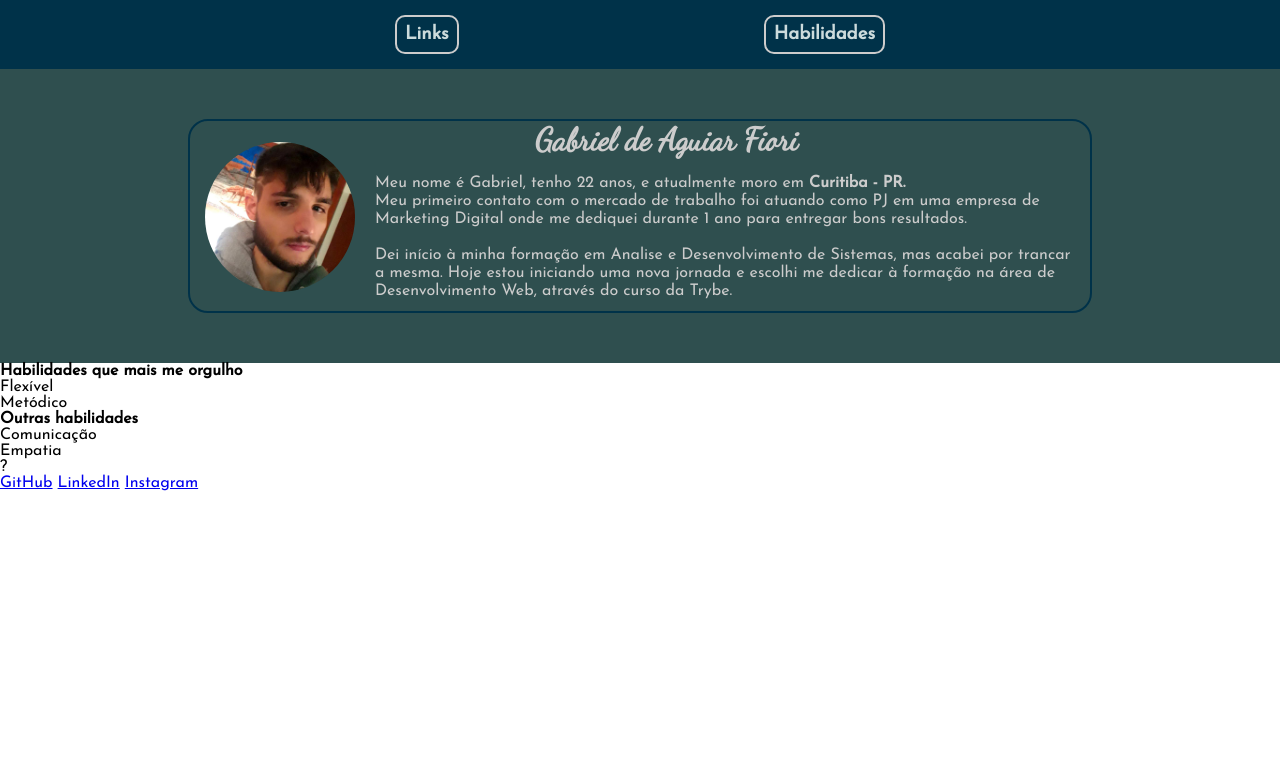
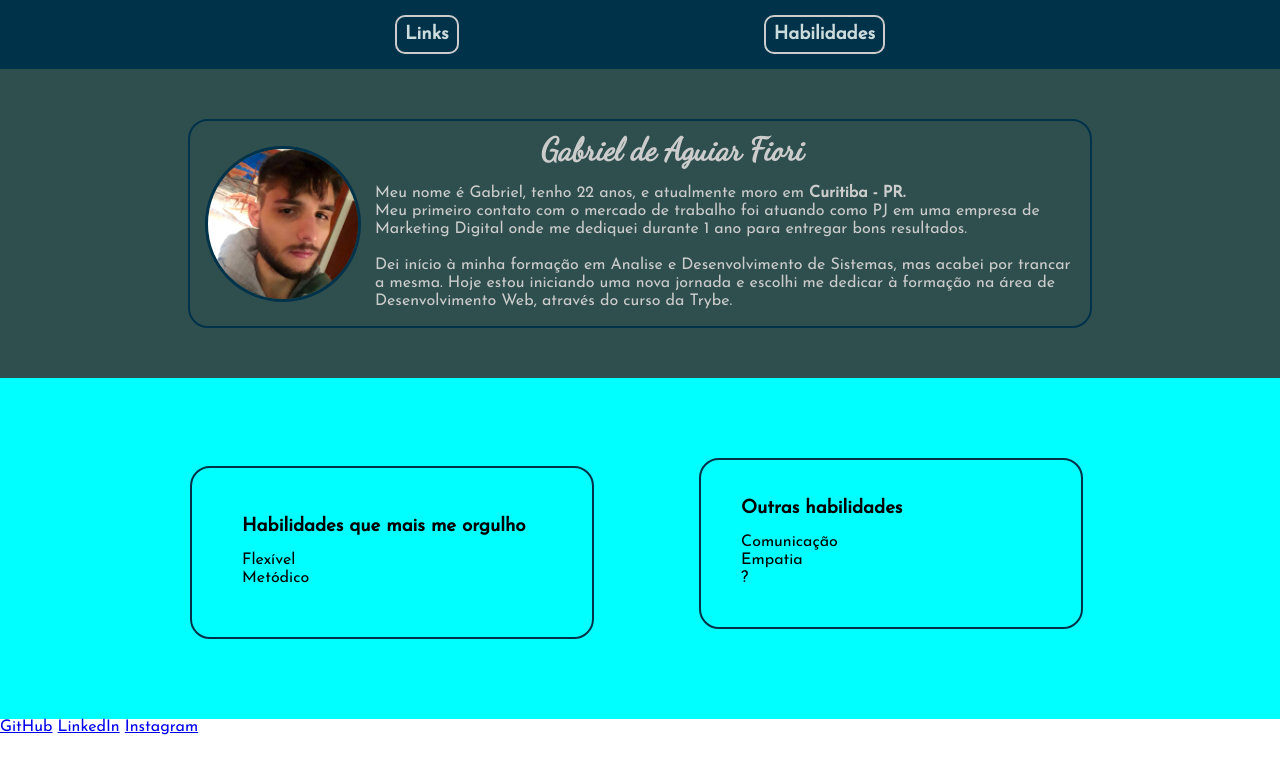
Before and after one commit to Gabriel-AFiori/Gabriel-AFiori.github.io, a plain HTML site: page index.html in a window 1280 px wide. Drawn offline with Linux system fonts and the light colour scheme.

Commit message:
Inicio de estilizacao prefooter

```diff
--- a/index.html
+++ b/index.html
@@ -17,6 +17,7 @@
 </head>
 
 <body>
+    <!-- Parte superior que agraga o bloco de links e habilidades -->
     <div class="header">
         <div>
             <h3>Links</h3>
@@ -24,8 +25,9 @@
         </div>
     </div>
 
+    <!-- Parte que integra minha foto, nome e descricao -->
     <div class="subheader">
-        <div class="subheader-eu">
+        <div class="subheader-int">
             <img src="./images/foto.png" alt="minha foto">
             <h1>Gabriel de Aguiar Fiori</h1>
             <p>
@@ -41,19 +43,31 @@
             </p>
         </div>
     </div>
-    <div>
-        <h4>Habilidades que mais me orgulho</h4>
+
+    <!-- Parte que agraga minhas habilidades -->
+    <div class="prefooter">
+        <div class="prefooter-int">
+
+            <div class="ulp">
+                <h3>Habilidades que mais me orgulho</h3>
                 <ul>
                     <li>Flexível</li>
                     <li>Metódico</li>
                 </ul>
-        <h4>Outras habilidades</h4>
+            </div>
+
+            <div class="uls">
+                <h3>Outras habilidades</h3>
                 <ul>
                     <li>Comunicação</li>
                     <li>Empatia</li>
                     <li>?</li>
                 </ul>
             </div>
+        </div>
+    </div>
+
+    <!-- Parte que agraga os links de redes -->
     <div>
         <a href="https://github.com/Gabriel-AFiori" target="_blank" rel="noopener noreferrer">GitHub</a>
         <a href="https://www.linkedin.com/in/gabriel-de-aguiar-fiori/" target="_blank"
--- a/style.css
+++ b/style.css
@@ -37,28 +37,63 @@ body{
     padding: 50px;
     background-color: darkslategrey;
 }
-.subheader-eu {
+.subheader-int {
     width: 900px;
-    height: 190px;
+    height: 205px;
     margin: auto;
     border: 2px solid #003249;
     border-radius: 20px;
     color: #ccc;
 }
-.subheader-eu h1 {
+.subheader-int h1 {
     font-family: 'Dancing Script', cursive;
     display: inline-block;
     margin-left: 180px;
+    margin-top: 10px;
 }
-.subheader-eu img {
+.subheader-int img {
     width: 150px;
     float: left;
-    margin-top: 21px;
+    margin-top: 25px;
     margin-left: 15px;
     border-radius: 100px;
+    border: 3px solid #003249;
+
 }
-.subheader-eu p {
+.subheader-int p {
     padding: 15px;
     margin-left: 170px;
     line-height: 18px;
 }
+.prefooter {
+    background-color: aqua;
+    padding: 50px;
+}
+.prefooter-int {
+    width: 900px;
+    padding: 30px;
+    margin: auto;
+}
+.prefooter-int li {
+    list-style: none;
+}
+.prefooter-int .ulp {
+    display: inline-block;
+    width: 300px;
+    padding: 50px;
+    border: 2px solid #003249;
+    border-radius: 20px;
+    line-height: 18px;
+}
+.prefooter-int .uls {
+    display: inline-block;
+    width: 300px;
+    padding: 40px;
+    margin-left: 100px;
+    border: 2px solid #003249;
+    border-radius: 20px;
+    line-height: 18px;
+}
+.prefooter-int li:nth-of-type(1) {
+    margin-top: 15px;
+}
```
Lines whose indentation alone changed are shown as unchanged.
